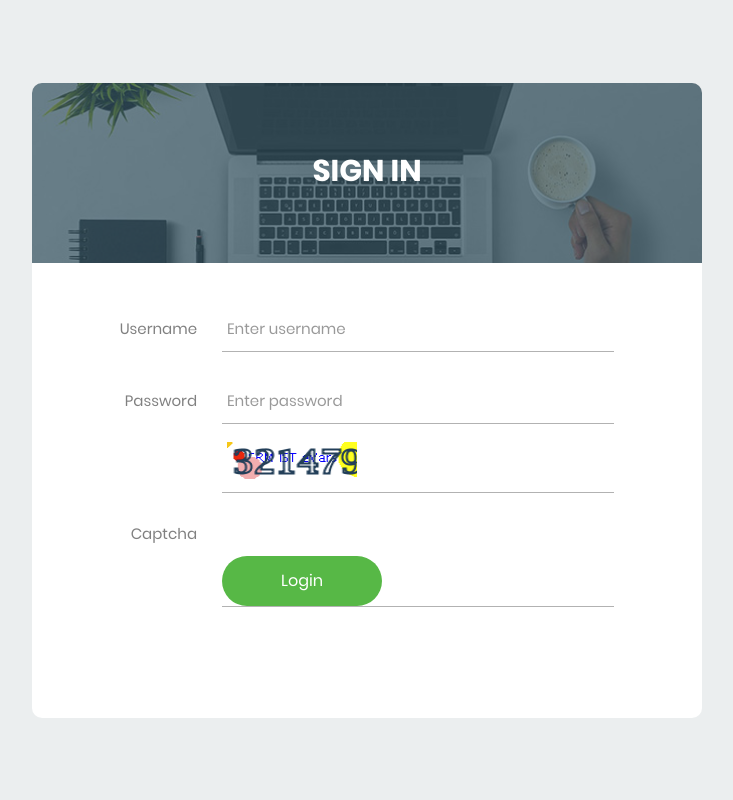
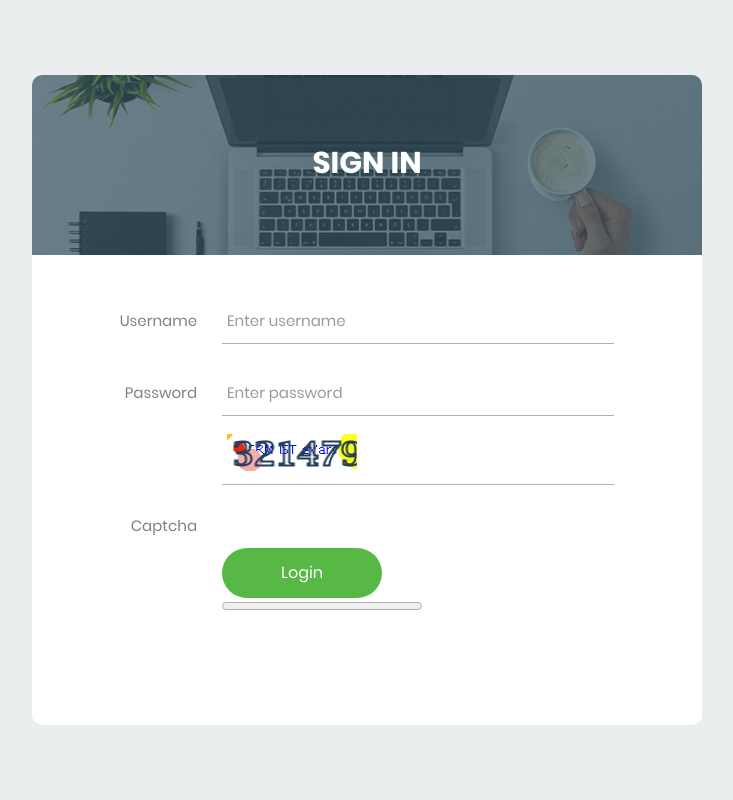
Before and after one commit to revanrohith/EvarsitySRM, a Flask app: template templates/loginpage.html in a window 1280 px wide. Shown: the whole page, without its empty margins (273-1006 px from the left). Run offline with Flask 2, Linux system fonts and the light colour scheme; the template is opened without the code that fills it, so the values that code supplies are empty.

Commit message:
Add files via upload

```diff
--- a/templates/loginpage.html
+++ b/templates/loginpage.html
@@ -37,25 +37,41 @@
 						<span class="focus-input100"></span>
 					</div>
 
-					<div class="wrap-input100 validate-input m-b-18" data-validate = "Password is required">
+					<div class="wrap-input100 validate-input m-b-18" data-validate = "Captcha is required">
 						<span class="label-input100">{{log}}</span>
 						<img style="width: 140px; height: 50px;;" class="input100" src="static/captcha.png?xxx={{rval}}" alt="cap">
 						<span class="focus-input100"></span>
 					</div>
 
-					<div class="wrap-input100 validate-input m-b-18" data-validate = "Password is required">
+					<div class="wrap-input200 validate-input m-b-18" >
 						<span class="label-input100">Captcha</span>
 						<input class="input100" type="text" autocomplete="off" name="cp" placeholder="{{ capins }}">
 						<span class="focus-input100"></span>
 
 
 					<div class="container-login100-form-btn">
-						<input type="submit" class="login100-form-btn" value="Login">
+						<input type="submit" id="loginb" onclick="strt()" class="login100-form-btn" value="Login">
+					</div>
+					<div class="container-login100-form-btn">
+						<progress value="0" max="28" style="width: 200px;" id="progressBar"></progress>
 					</div>
 				</form>
 			</div>
 		</div>
 	</div>
+<script>
+function strt(){
+document.getElementById("loginb").value = "Please Wait...."
+var timeleft = 28;
+var downloadTimer = setInterval(function(){
+  if(timeleft <= 0){
+    clearInterval(downloadTimer);
+  }
+  document.getElementById("progressBar").value = 28 - timeleft;
+  timeleft -= 1;
+}, 1000);
+}
+</script>
 
 
 </body>
```
